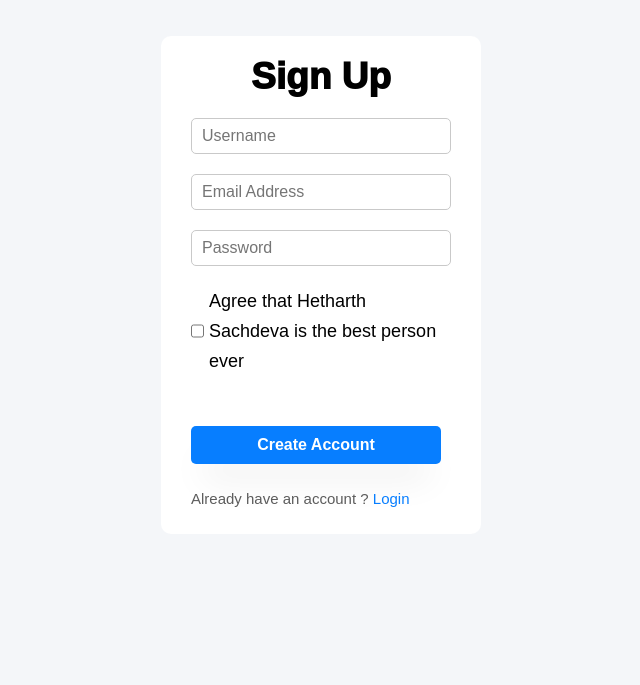
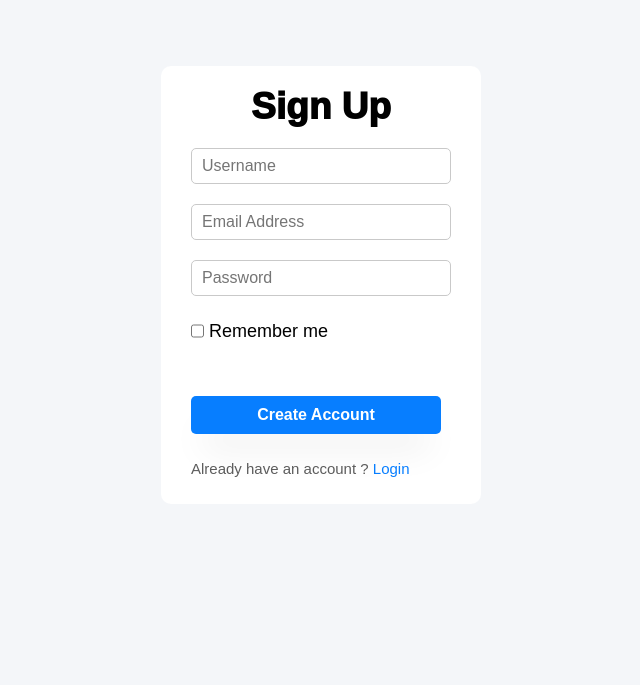
Before and after one commit to HetharthSachdeva/NotFound, a React (Create React App) app: page /signup in a window 1280 px wide. Shown: the part 115-800 px from the top of the page, without its empty margins (319-959 px from the left). Built offline with nearby package versions, Linux system fonts and the light colour scheme.

Commit message:
sections remoed

```diff
--- a/src/components/home/hero/Hero.jsx
+++ b/src/components/home/hero/Hero.jsx
@@ -20,8 +20,6 @@ const Hero = () => {
               Experience a unified platform that enhances physical health, cognitive functions, and social connection. Tailored specifically for seniors, our VR Wellness Companion offers immersive exercises, brain-stimulating games, and virtual meetups.
             </p>
 
-            <p>Experience a unified platform that enhances physical health, cognitive functions, and social connection. Tailored specifically for seniors, our VR Wellness Companion offers immersive exercises, brain-stimulating games, and virtual meetups.</p>
-
 
           </div>
         </div>
--- a/src/components/sidebar/Sidebar.jsx
+++ b/src/components/sidebar/Sidebar.jsx
@@ -21,7 +21,7 @@ const Sidebar = () => {
     <div className="sidebar">
       <div className="top">
         <Link to="/" style={{ textDecoration: "none" }}>
-          <span className="logo">lamadmin</span>
+          <span className="logo">VRWELL</span>
         </Link>
       </div>
       <hr />
@@ -32,8 +32,8 @@ const Sidebar = () => {
             <DashboardIcon className="icon" />
             <span>Dashboard</span>
           </li>
-          <p className="title">LISTS</p>
-          <Link to="/users" style={{ textDecoration: "none" }}>
+          {/* <p className="title">LISTS</p> */}
+          {/* <Link to="/users" style={{ textDecoration: "none" }}>
             <li>
               <PersonOutlineIcon className="icon" />
               <span>Users</span>
@@ -48,11 +48,11 @@ const Sidebar = () => {
           <li>
             <CreditCardIcon className="icon" />
             <span>Orders</span>
-          </li>
-          <li>
+          </li> */}
+          {/* <li>
             <LocalShippingIcon className="icon" />
             <span>Delivery</span>
-          </li>
+          </li> */}
           <p className="title">USEFUL</p>
           <li>
             <InsertChartIcon className="icon" />
--- a/src/pages/signup/Signup.jsx
+++ b/src/pages/signup/Signup.jsx
@@ -39,7 +39,7 @@ const SignupPage = () => {
 
         <div className="login-term">
           {currState==="Sign Up"?<input type="checkbox" required/>:null}
-          {currState==="Sign Up"?<p>Agree that Hetharth Sachdeva is the best person ever</p>:null}
+          {currState==="Sign Up"?<p>Remember me</p>:null}
         </div>
         {currState==="Sign Up"? <button type='submit' className="form-button">Create Account</button>:<button type='submit' className="form-button">Login Now</button>}
         <div className="login-forgot">
```
